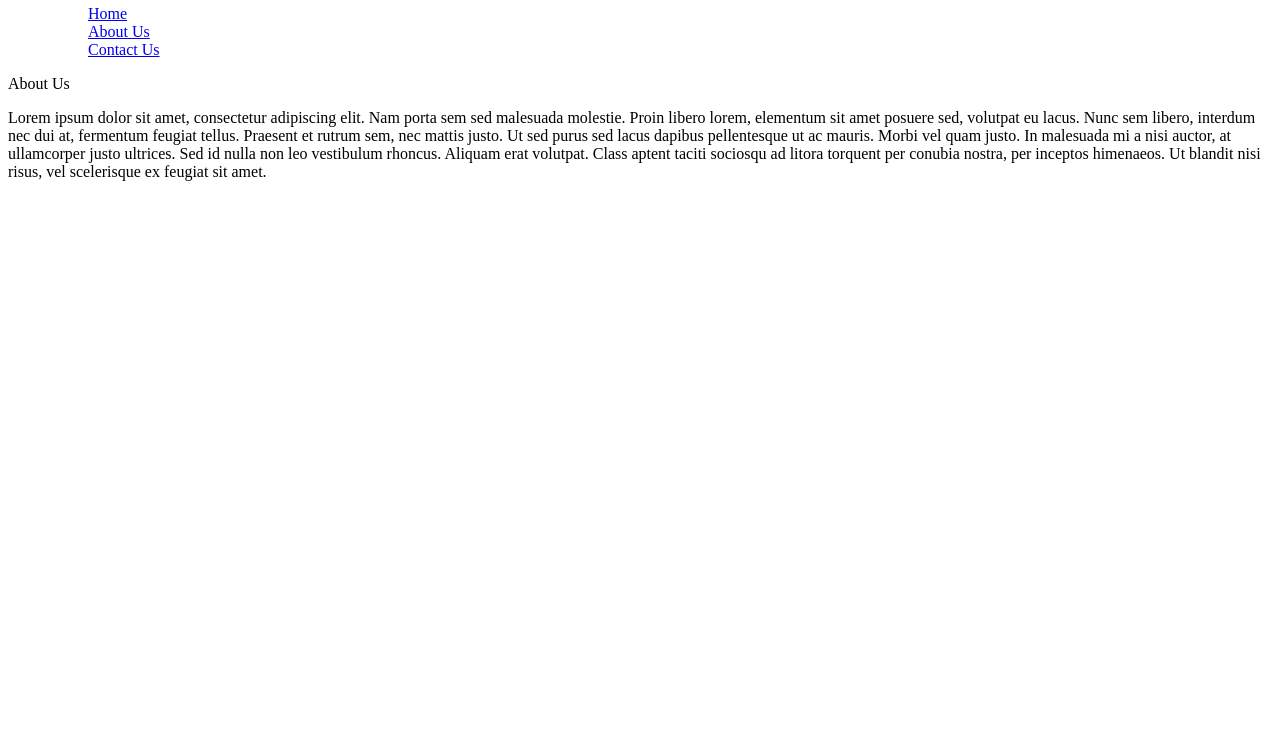
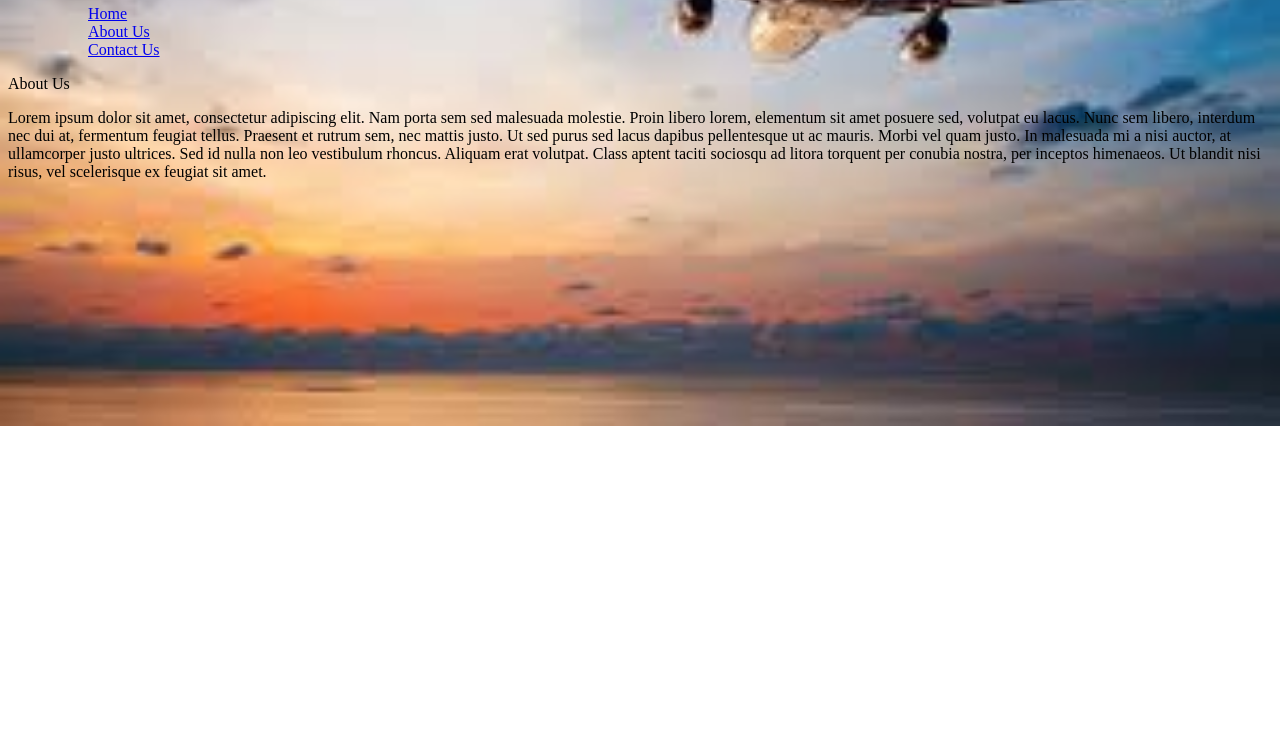
Before and after one commit to IzekezI/IBM_final_travel_recommendation, a plain HTML site: page about_Us.html in a window 1280 px wide. Shown: the part 62-800 px from the top of the page. Drawn offline with Linux system fonts and the light colour scheme.

Commit message:
Update about_Us.html

```diff
--- a/about_Us.html
+++ b/about_Us.html
@@ -12,6 +12,14 @@
         </nav>
     </head>
     <body>
+        <style>
+        body {
+          background-image: url('./travel.jpg');
+          background-size: cover;
+          background-repeat: no-repeat;
+          background-position: center;
+        }
+        </style>
         <p >About Us</p>
 
         <p > Lorem ipsum dolor sit amet, consectetur adipiscing elit. Nam porta sem sed malesuada molestie. Proin libero lorem, elementum sit amet posuere sed, volutpat eu lacus. Nunc sem libero, interdum nec dui at, fermentum feugiat tellus. Praesent et rutrum sem, nec mattis justo. Ut sed purus sed lacus dapibus pellentesque ut ac mauris. Morbi vel quam justo. In malesuada mi a nisi auctor, at ullamcorper justo ultrices. Sed id nulla non leo vestibulum rhoncus. Aliquam erat volutpat. Class aptent taciti sociosqu ad litora torquent per conubia nostra, per inceptos himenaeos. Ut blandit nisi risus, vel scelerisque ex feugiat sit amet.
```
